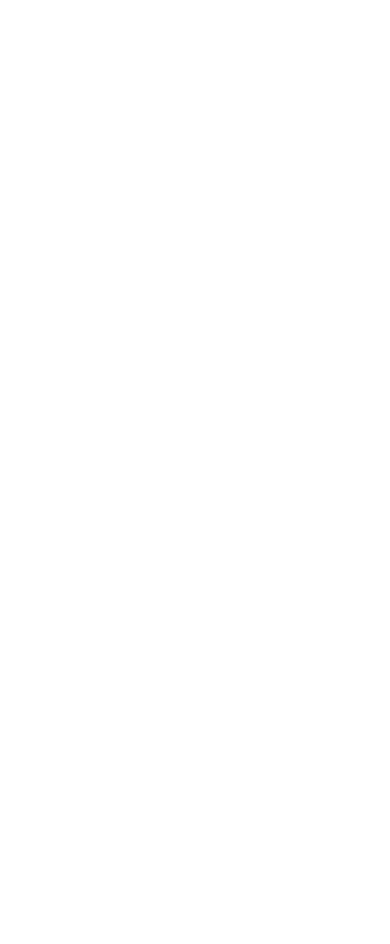
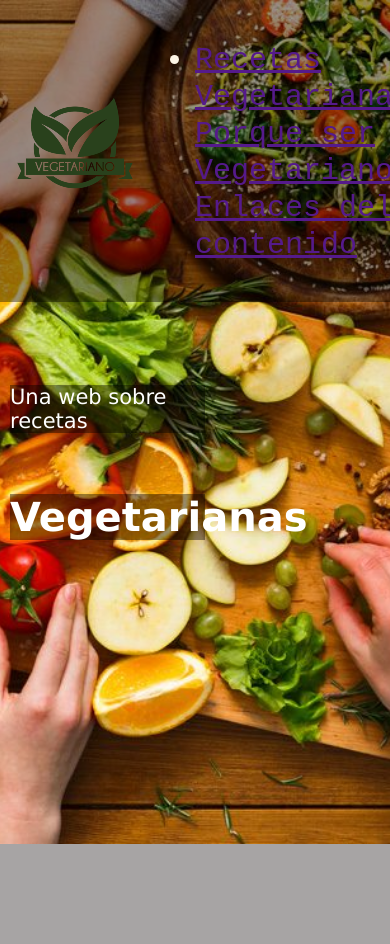
Before and after one commit to eah1/project-web, a website built with Parcel: page src/pages/index.html in a window 390 px wide. Before the commit the page ends 844 px from the top, so only its background shows below. Built offline with nearby package versions, Linux system fonts and the light colour scheme.

Commit message:
Add homepage
* Create homepage description.
* Add styles from homepage

```diff
--- a/src/pages/index.html
+++ b/src/pages/index.html
@@ -2,9 +2,45 @@
 <html lang="en">
 <head>
     <meta charset="UTF-8">
+    <meta name="viewport" content="width=device-width,initial-scale=1">
+    <meta name="author" content="Eduard Arnedo Hidalgo">
     <title>Recetas Vegetarianas</title>
+
+    <link rel="stylesheet" href="../styles/main.css" />
+    <link rel="stylesheet" href="../styles/homepage.css" />
 </head>
 <body>
+    <header>
+        <a href="index.html" title="Link a la página de inicio">
+            <img src="../../resources/images/logo-home-page.png" alt="Logo vegetariano" />
+        </a>
+        <ul>
+            <li>
+                <a href="">
+                    Recetas Vegetarianas
+                </a>
+                <a href="">
+                    Porque ser Vegetariano
+                </a>
+                <a href="">
+                    Enlaces del contenido
+                </a>
+            </li>
+        </ul>
+    </header>
+
+    <article id="welcome">
+        <section id="main-text">
+            <p>Una web sobre recetas</p>
+            <h1>Vegetarianas</h1>
+        </section>
+    </article>
+
+    <article id="home-page">
+
+    </article>
+
+
     <script type='text/javascript' src="../js/index.js"></script>
 </body>
 </html>
--- /dev/null
+++ b/src/styles/homepage.css
@@ -0,0 +1,55 @@
+
+/*WELCOME*/
+article#welcome {
+    height: 100vh;
+    width: 100%;
+    background-image: url("../../resources/images/vegetariano-welcome.jpg");
+    background-repeat:no-repeat;
+    -webkit-background-size:cover;
+    -moz-background-size:cover;
+    -o-background-size:cover;
+    background-size:cover;
+    background-position:center;
+    position: relative;
+    color: white;
+}
+
+article#welcome #main-text {
+    height: 100%;
+    display: flex;
+    flex-direction: column;
+    width: 50%;
+    justify-content: center;
+    position: fixed;
+    z-index: 0;
+}
+
+article#welcome #main-text p {
+    font-size: 21px;
+    background-color: #0006;
+}
+
+article#welcome #main-text h1 {
+    font-size: 72px;
+    background-color: #0006;
+}
+
+/*Home Page*/
+article#home-page{
+    background-color: var(--brown-background);
+}
+
+@media (max-width: 991px) {
+    article#welcome {
+        background-position-x: -260px;
+    }
+}
+
+@media (max-width: 599px) {
+    article#welcome {
+        background-position-x: -510px;
+    }
+    article#welcome #main-text h1 {
+        font-size: 40px;
+    }
+}
--- /dev/null
+++ b/src/styles/main.css
@@ -0,0 +1,97 @@
+@custom-selector :--general-fixes p, h1, h2, h3, ul, a;
+:root {
+    --main-padding: 120px;
+    --brown-background: #a7a4a4;
+}
+
+* {
+    box-sizing: border-box;
+}
+
+:--general-fixes {
+    margin: 0;
+    color: inherit;
+    list-style: none;
+    padding: 0;
+    text-decoration: none;
+}
+
+a {
+    font-family: "Courier New", Courier, monospace;
+}
+
+a.active {
+    text-decoration: underline;
+}
+
+a:hover {
+    text-decoration: underline;
+}
+
+body {
+    margin: 0;
+    font-family: Verdana,Geneva,sans-serif;
+}
+
+article {
+    padding: 50px var(--main-padding);
+    position: relative;
+    z-index: 1;
+}
+
+header {
+    position: fixed;
+    top: 0;
+    font-size: 30px;
+    padding-top: 30px;
+    padding-bottom: 25px;
+    padding-left: var(--main-padding);
+    color: oldlace;
+    background-color: #0006;
+    width: 100%;
+    z-index: 2;
+    display: flex;
+    align-items: center;
+}
+
+header > a {
+    margin-right: 50px;
+}
+
+header ul {
+    display: flex;
+    justify-content: space-between;
+}
+
+@media (max-width: 1199px) {
+    :root {
+        --main-padding: 30px;
+    }
+}
+
+@media (max-width: 599px) {
+    header {
+        padding-top: 10px;
+        padding-bottom: 10px;
+    }
+
+    header > a {
+        margin-right: 15px;
+    }
+
+    header ul {
+        width: 16pc;
+    }
+}
+
+@media (max-width: 399px) {
+    @media (max-width: 1199px) {
+        :root {
+            --main-padding: 10px;
+        }
+    }
+
+    header ul {
+        width: 180px;
+    }
+}
```
Also changed, not shown: resources/images/logo-home-page.png (added), resources/images/vegetariano-welcome.jpg (added).
